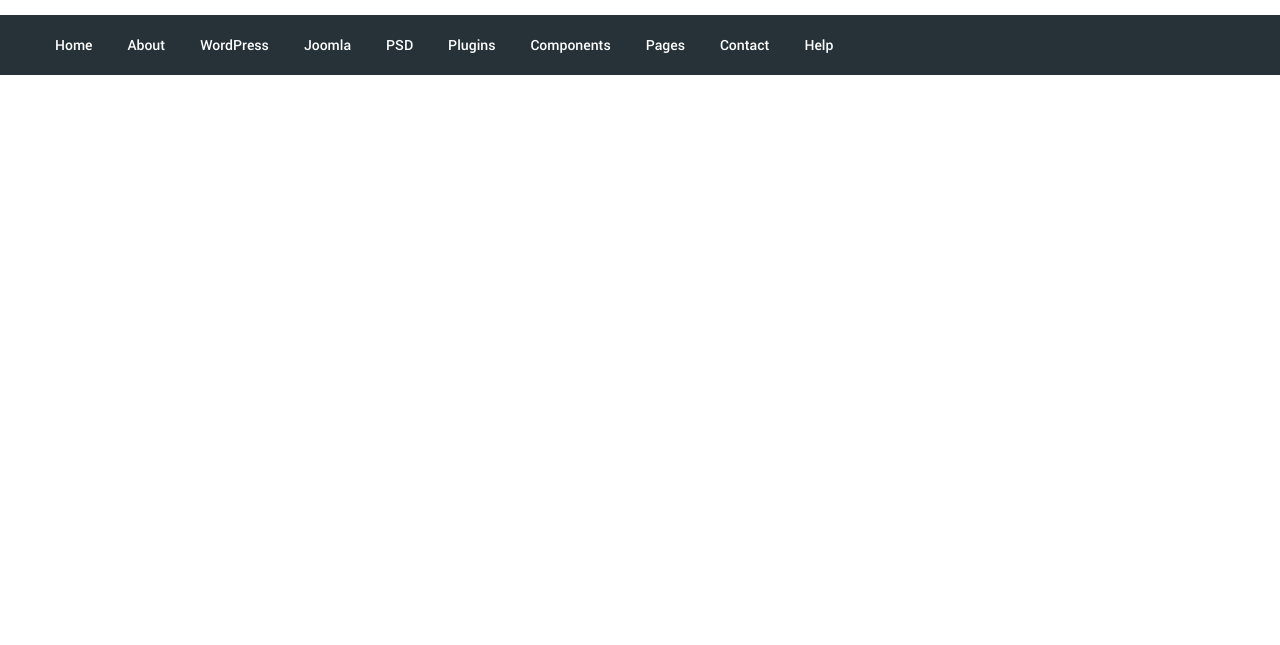
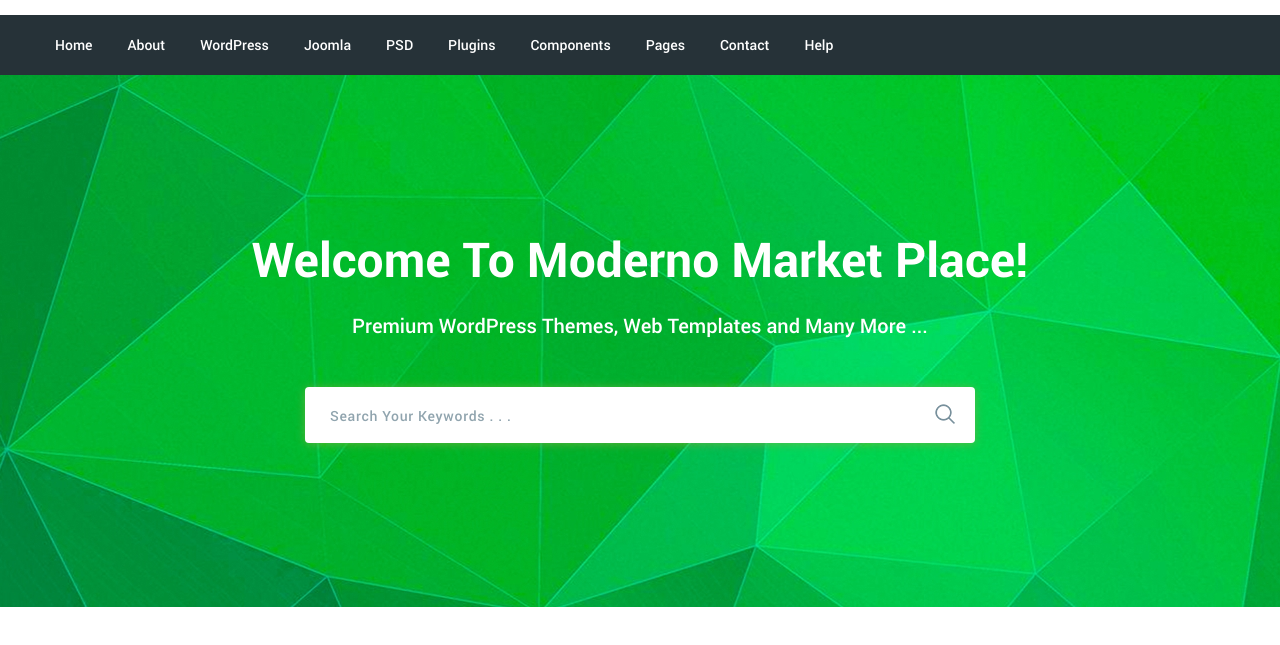
Before and after one commit to moonkin-prog/moderno, a website: page app/index.html in a window 1280 px wide. Shown: the part 75-720 px from the top of the page. Drawn offline with nearby package versions, Linux system fonts and the light colour scheme; files that its build step writes are made by us from their sources.

Commit message:
added section search

```diff
--- a/app/index.html
+++ b/app/index.html
@@ -104,6 +104,27 @@
             </div>
         </div>
     </header>
+    <section class="search" style="background-image: url(../images/backgrounds/search-bg.jpg);">
+        <div class="container">
+            <div class="search__inner">
+                <h1 class="search__title">
+                    Welcome To Moderno Market Place!
+                </h1>
+                <div class="search__text">
+                    Premium WordPress Themes, Web Templates and Many More ...
+                </div>
+                <div class="search__form">
+                    <form>
+                        <input type="text" placeholder="Search Your Keywords . . ." required>
+                        <button type="submit">
+                            <img src="images/icons/search-icon.png" alt="">
+                        </button>
+                    </form>
+                </div>
+            </div>
+        </div>
+    </section>
+
 
     <script src="https://ajax.googleapis.com/ajax/libs/jquery/3.6.0/jquery.min.js"></script>
     <script src="js/libs.min.js"></script>
--- a/app/scss/style.scss
+++ b/app/scss/style.scss
@@ -60,3 +60,61 @@
         font-weight: 500;
     }
 }
+
+.search {
+    background-repeat: no-repeat;
+    background-position: center;
+    background-size: cover;
+    min-height: 532px;
+    &__inner {
+        color: #fff;
+        text-align: center;
+        padding: 156px 0 50px;
+    }
+    &__title {
+        margin: 0;
+        margin-bottom: 28px;
+        font-weight: 700;
+        font-size: 48px;
+
+    }
+    &__text {
+        font-size: 20px;
+        font-weight: 500;
+        margin-bottom: 50px;
+    }
+    &__form {
+        max-width: 670px;
+        margin: 0 auto;
+        position: relative;
+        input {
+            width: 100%;
+            height: 56px;
+            box-shadow: 0 1px 10px rgba(124, 178, 64, 0.75);
+            border: none;
+            border-radius: 4px;
+            background-color: #fff;
+            color: #90a4ae;
+            font-weight: 500;
+            font-size: 14px;
+            letter-spacing: 0.7px;
+            padding: 0 60px 0 25px;
+            &::placeholder {
+                color: #90a4ae;
+                font-weight: 500;
+                font-family: Roboto;
+                font-size: 14px;
+                letter-spacing: 0.7px;
+            }
+        }
+        button {
+            position: absolute;
+            right: 0;
+            top: 0;
+            background: transparent;
+            border: none;
+            height: 56px;
+            width: 60px;
+        }
+    }
+}
```
Also changed, not shown: app/images/backgrounds/search-bg.jpg (added), app/images/icons/search-icon.png (added).
